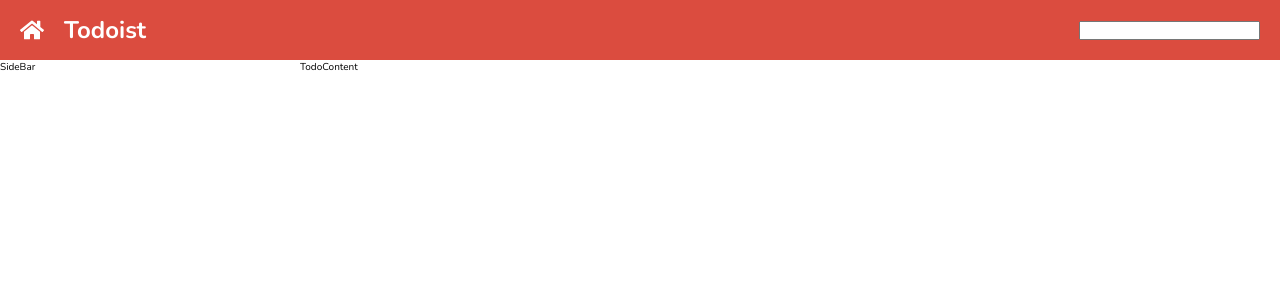
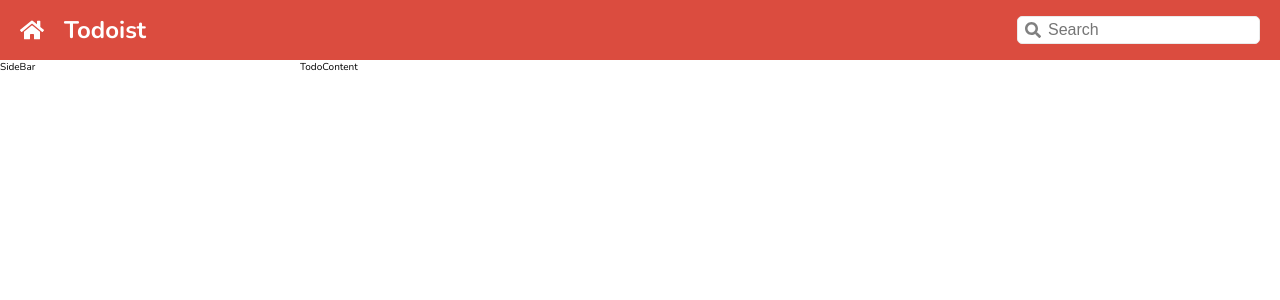
Before and after one commit to GitJayChayapol/cc15-todolist, a React (Create React App) app: page / in a window 1280 px wide. Shown: the top 300 px of the page. Built offline with nearby package versions, Linux system fonts and the light colour scheme.

Commit message:
update new file Sidebar

```diff
--- a/src/App.js
+++ b/src/app/App.jsx
@@ -1,20 +1,14 @@
 import "./App.scss";
+import "../components/Header.scss";
+
+import Header from "../components/Header";
 import { FaHome } from "react-icons/fa";
 function App() {
   return (
     <div className="todo">
       <div className="todo__header">
-        <header className="header">
-          <div className="header__logo">
-            <FaHome />
-          </div>
-          <div className="header__text">
-            <h1>Todoist</h1>
-          </div>
-          <div className="header__search">
-            <input></input>
-          </div>
-        </header>
+        {" "}
+        <Header />
       </div>
       <div className="todo__sidebar">SideBar</div>
       <div className="todo__content">TodoContent</div>
--- a/src/App.scss
+++ b/src/app/App.scss
@@ -1,4 +1,4 @@
-@import './index.scss';
+@import '../index.scss';
 $header-height: 60px;
 $sideber-width: 300px;
 
@@ -27,31 +27,3 @@
         // background-color: darkcyan;
     }
 }
-//Header
-.header {
-    display: flex;
-    align-items: center;
-    gap: 20px;
-
-    background-color: $primary;
-    height: $header-height;
-    padding: 5px 20px;
-
-    &__logo {
-        font-size: 2.4rem;
-        color: $white;
-        display: flex;
-    }
-    &__text{
-        flex: 1;
-        color: $white;
-        & > h1 {
-            font-size: 2.4rem;
-        }
-    }
-    &__search{
-        min-width: 300px;
-        display: flex;
-        justify-content: end;
-    }
-}
--- /dev/null
+++ b/src/components/Header.jsx
@@ -0,0 +1,21 @@
+import { FaHome } from "react-icons/fa";
+import "./Header.scss";
+import Search from "./Search.jsx";
+
+function Header(){
+    return (
+        <header className="header">
+          <div className="header__logo">
+            <FaHome />
+          </div>
+          <div className="header__text">
+            <h1>Todoist</h1>
+          </div>
+          <div className="header__search">
+            <Search/>
+          </div>
+        </header>
+    )
+}
+
+export default Header;
--- /dev/null
+++ b/src/components/Header.scss
@@ -0,0 +1,28 @@
+@import '../index.scss';
+@import '../app/App.scss';
+.header {
+    display: flex;
+    align-items: center;
+    gap: 20px;
+
+    background-color: $primary;
+    height: $header-height;
+    padding: 5px 20px;
+
+    &__logo {
+        font-size: 2.4rem;
+        color: $white;
+        display: flex;
+        cursor: pointer;
+    }
+    &__text{
+        flex: 1;
+        color: $white;
+        & > h1 {
+            font-size: 2.4rem;
+        }
+    }
+    &__search{
+        min-width: 200px;
+    }
+}
--- /dev/null
+++ b/src/components/Search.jsx
@@ -0,0 +1,11 @@
+import './Search.scss'
+import { FaSearch } from "react-icons/fa";
+function Search (){
+    return (
+        <div className="search">
+                <span className='search__icon'><FaSearch/></span>
+                <input type='text' placeholder="Search" className='search__input'/>
+            </div>
+    )
+}
+export default Search;
--- /dev/null
+++ b/src/components/Search.scss
@@ -0,0 +1,23 @@
+@import '../index.scss';
+.search {
+    position: relative;
+
+    &__icon{
+        position: absolute;
+        font-size: 1.6rem;
+        color: $grey-dark;
+        left: 8px;
+        top: 50%;
+        transform: translateY(-50%);
+        display: flex;
+    }
+    &__input{
+        width: 100%;
+        padding: 4px;
+        border-radius: 5px;
+        padding-left: 30px;
+        border: 1px solid $grey-light;
+        font-size: 1.6rem;
+        outline: none;
+    }
+}
--- a/src/index.js
+++ b/src/index.js
@@ -1,7 +1,7 @@
 import React from "react";
 import ReactDOM from "react-dom/client";
 import "./index.scss";
-import App from "./App";
+import App from "./app/App";
 
 const root = ReactDOM.createRoot(document.getElementById("root"));
 root.render(
--- a/src/index.scss
+++ b/src/index.scss
@@ -13,6 +13,7 @@
     margin: 0;
     padding: 0;
     box-sizing: inherit;
+
 }
 
 html {
```
Also changed, not shown: src/components/Sidebar.jsx (added), src/components/Sidebar.scss (added).
